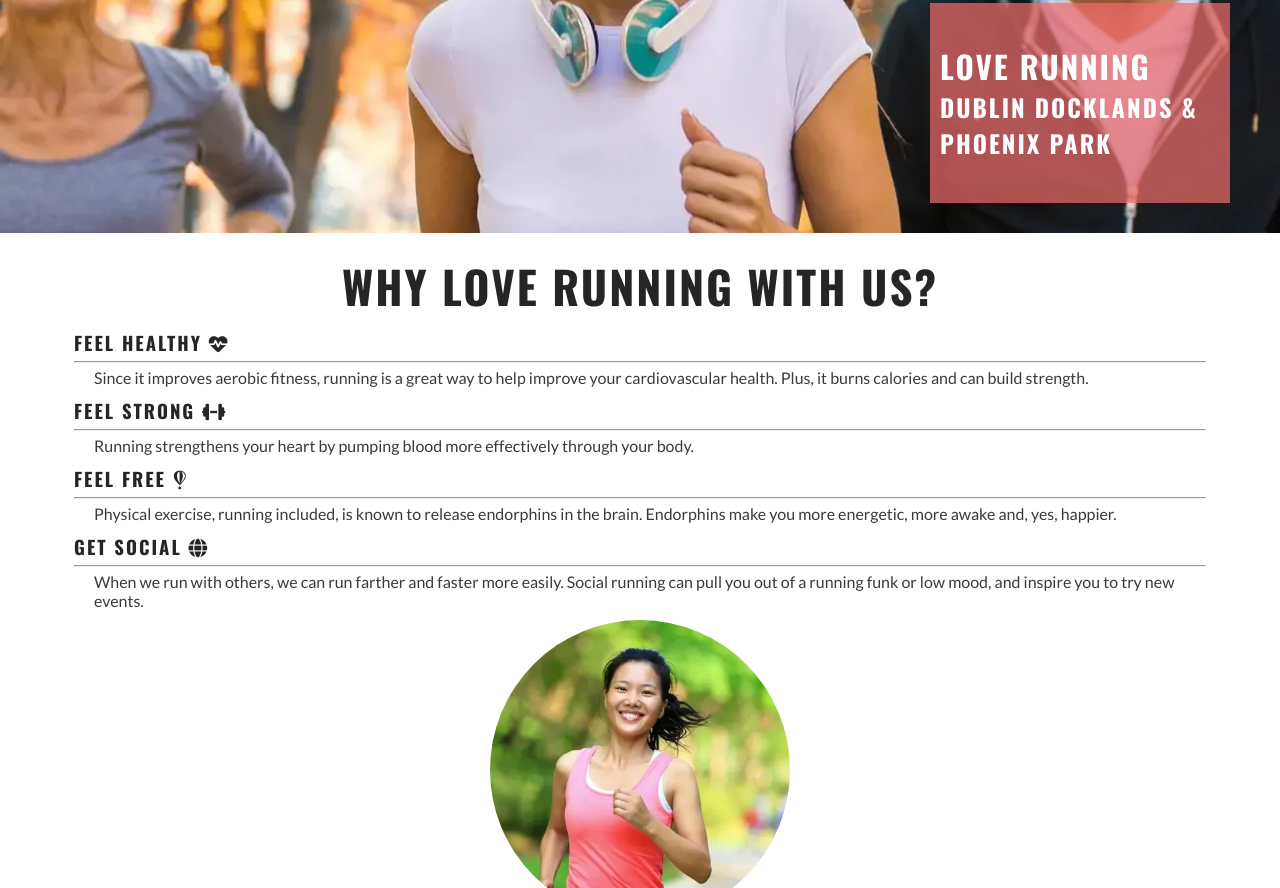
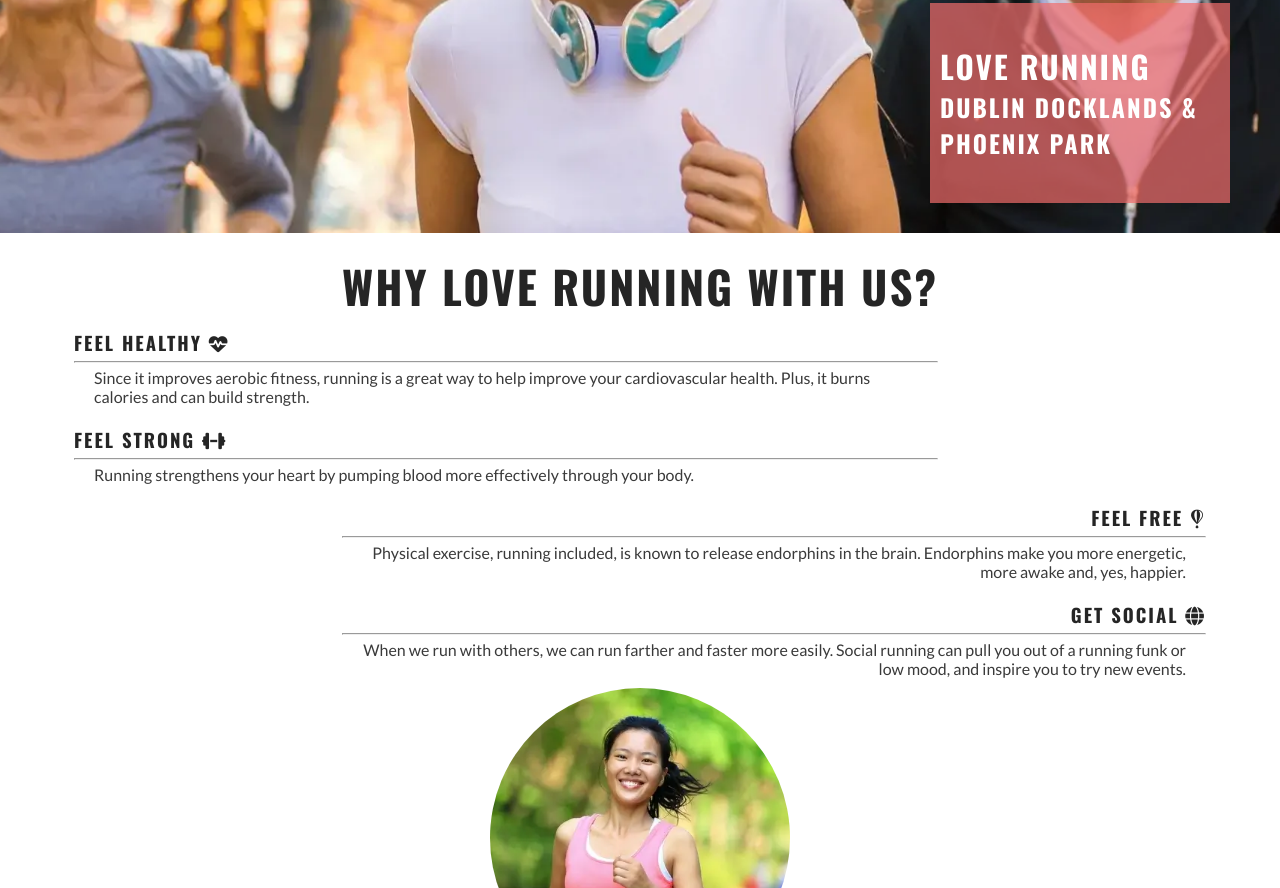
Before and after one commit to louisae452/love-running, a plain HTML site: page index.html in a window 1280 px wide. Shown: the part 446-1334 px from the top of the page. Drawn offline with nearby package versions, Linux system fonts and the light colour scheme.

Commit message:
Added changes for tablet

```diff
--- a/assets/css/style.css
+++ b/assets/css/style.css
@@ -168,6 +168,21 @@ main {
         width: 300px;
         right: 50px;
     }
+    /*reasons section*/
+    #benefits-physical, #benefits-mental {
+        display: flex;
+        flex-direction: column;
+        width: 100%;
+
+    }
+    .reasons-box {
+        width:75%;
+    }
+    #benefits-mental > div {
+        text-align: end;
+        align-self: flex-end;
+    }
+
 }
 /*Reasons styling*/
 hr {
```
